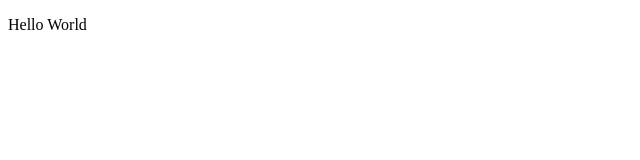
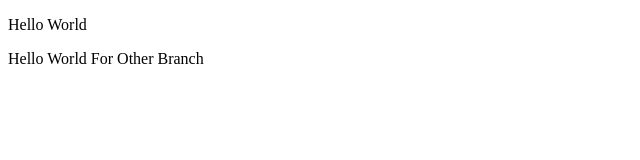
Before and after one commit to masanarih0ri/fjord-sample-repo, a plain HTML site: page index.html in a window 1280 px wide. Shown: the whole page, without its empty margins (0-640 px from the left). Drawn offline with Linux system fonts and the light colour scheme.

Commit message:
add p tag

```diff
--- a/index.html
+++ b/index.html
@@ -26,6 +26,7 @@
 
 <body>
   <p>Hello World</p>
+  <p>Hello World For Other Branch</p>
 </body>
 
 </html>
```
